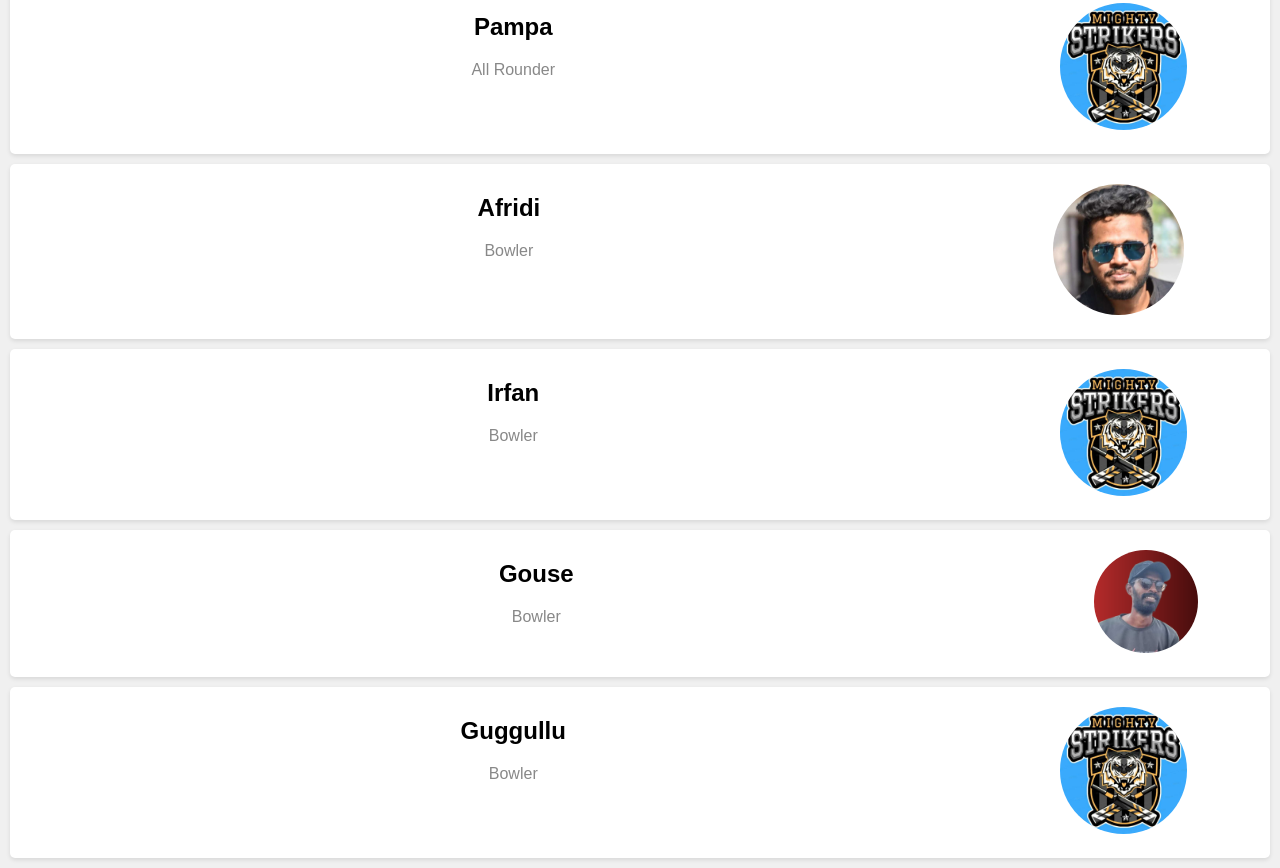
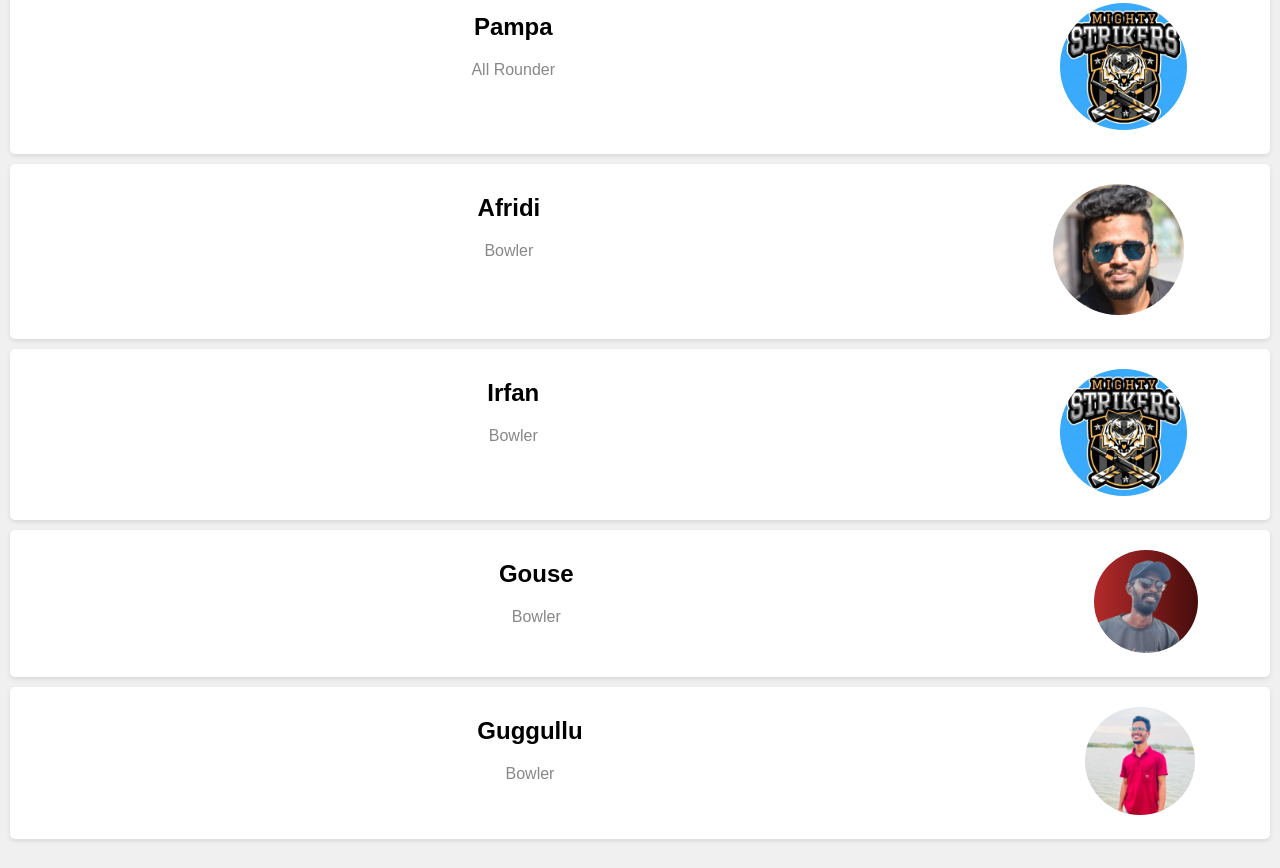
Before and after one commit to mustaq-amd/team, a plain HTML site: page index.html in a window 1280 px wide. Shown: the part 1339-2207 px from the top of the page. Drawn offline with Linux system fonts and the light colour scheme.

Commit message:
Update index.html

```diff
--- a/index.html
+++ b/index.html
@@ -137,7 +137,7 @@
         {
           Name: 'Guggullu',
           imageUrl:
-            'https://raw.githubusercontent.com/mustaq-amd/team/main/MSlogo.jpg',
+            'https://raw.githubusercontent.com/mustaq-amd/team/main/Guggullu.jpg',
           Role: 'Bowler',
         },
       ];
```
